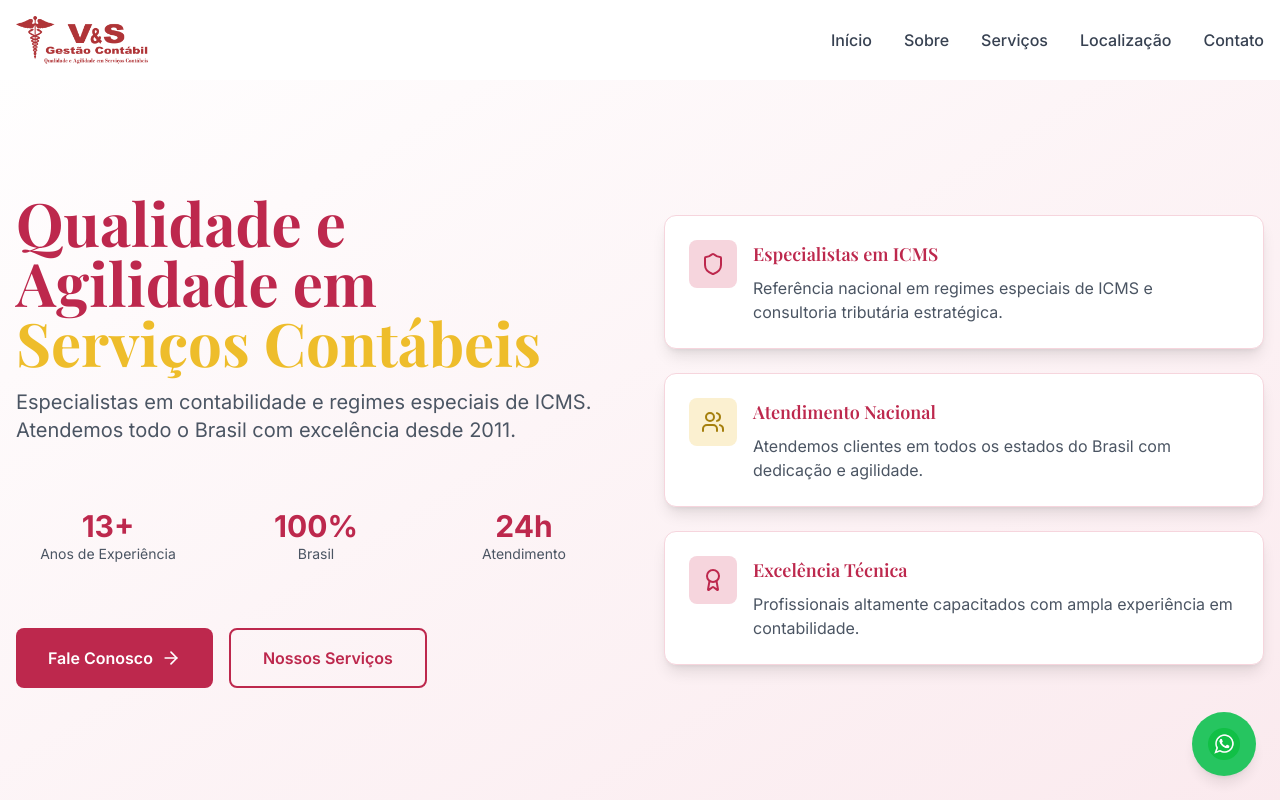
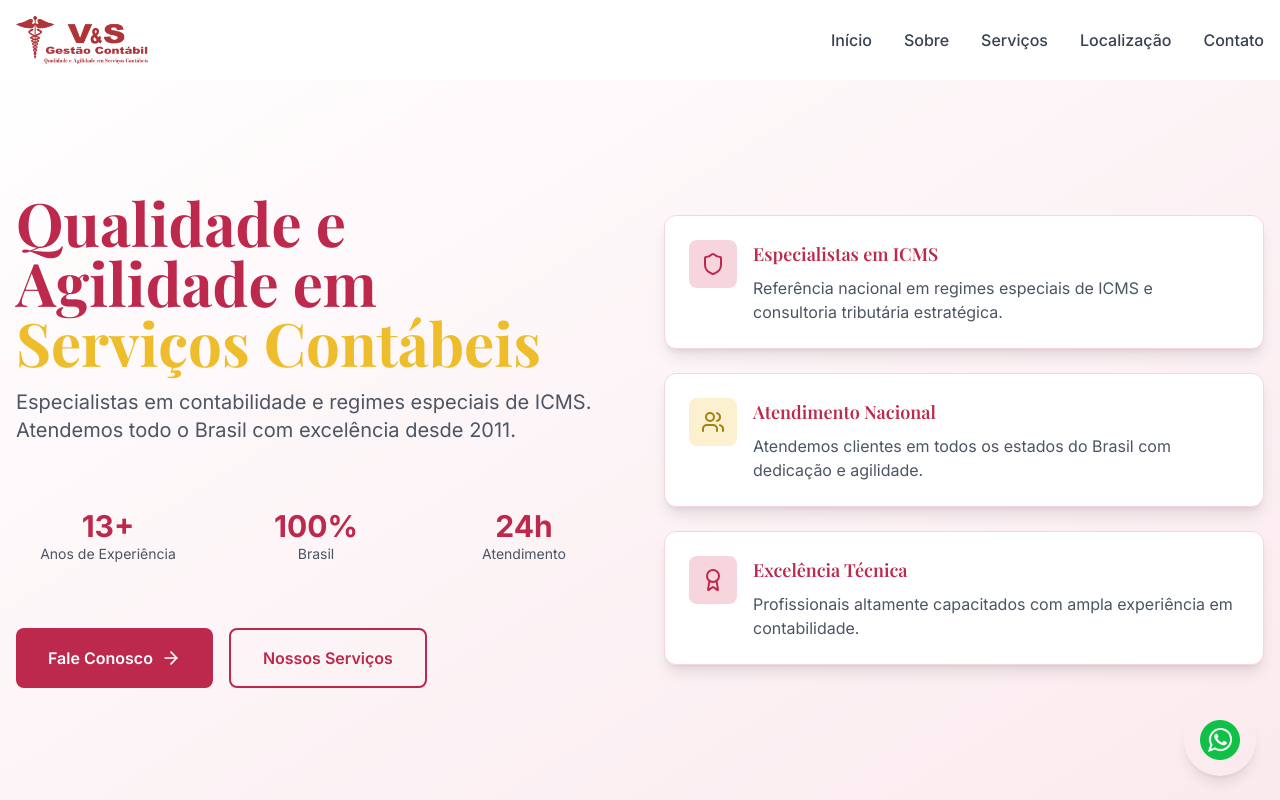
Before and after one commit to DevZipMateus/vs-contabilidade-web, a React (Vite) app: page / in a window 1280 px wide. Shown: the top 800 px of the page. Built offline with nearby package versions, Linux system fonts and the light colour scheme.

Commit message:
Visual edit in Lovable
Edited UI in Lovable

```diff
--- a/src/components/WhatsAppButton.tsx
+++ b/src/components/WhatsAppButton.tsx
@@ -1,30 +1,17 @@
-
 export const WhatsAppButton = () => {
   const phoneNumber = "5535988170909";
   const message = "Olá! Gostaria de saber mais sobre os serviços da V&S Soluções Empresariais.";
-
   const handleWhatsAppClick = () => {
     const whatsappUrl = `https://wa.me/${phoneNumber}?text=${encodeURIComponent(message)}`;
     window.open(whatsappUrl, '_blank');
   };
-
-  return (
-    <button
-      onClick={handleWhatsAppClick}
-      className="fixed bottom-6 right-6 bg-green-500 hover:bg-green-600 text-white p-4 rounded-full shadow-lg hover:shadow-xl transition-all duration-300 z-50 group animate-pulse hover:animate-none"
-      aria-label="Falar no WhatsApp"
-    >
-      <img
-        src="/lovable-uploads/859235eb-d75f-4ef1-bbb8-6d3fb5b37c55.png"
-        alt="WhatsApp"
-        className="w-8 h-8 group-hover:scale-110 transition-transform"
-      />
+  return <button onClick={handleWhatsAppClick} aria-label="Falar no WhatsApp" className="fixed bottom-6 right-6 text-white p-4 rounded-full shadow-lg hover:shadow-xl transition-all duration-300 z-50 group animate-pulse hover:animate-none bg-transparent">
+      <img src="/lovable-uploads/859235eb-d75f-4ef1-bbb8-6d3fb5b37c55.png" alt="WhatsApp" className="w-10 h-10 group-hover:scale-110 transition-transform" />
 
       {/* Tooltip */}
       <div className="absolute bottom-full right-0 mb-2 px-3 py-2 bg-gray-900 text-white text-sm rounded-lg opacity-0 group-hover:opacity-100 transition-opacity duration-300 whitespace-nowrap">
         Fale conosco no WhatsApp
         <div className="absolute top-full right-4 border-l-4 border-r-4 border-t-4 border-transparent border-t-gray-900"></div>
       </div>
-    </button>
-  );
+    </button>;
 };
```
